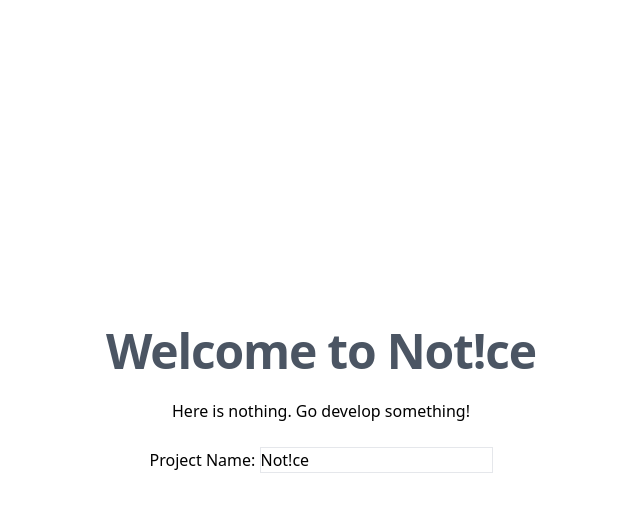
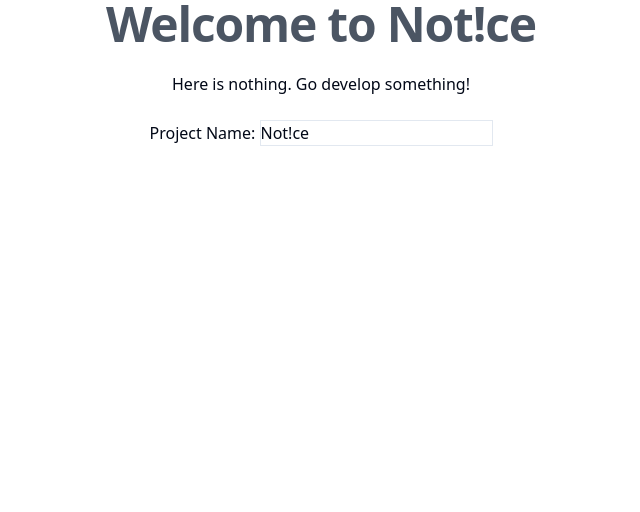
Before and after one commit to notice-project/notice, a SvelteKit app: page / in a window 1280 px wide. Shown: the top 512 px of the page, without its empty margins (319-959 px from the left). Built offline with nearby package versions, Linux system fonts and the light colour scheme.

Commit message:
➕ init shadcn (#15)

```diff
--- a/package.json
+++ b/package.json
@@ -35,6 +35,10 @@
   },
   "type": "module",
   "dependencies": {
-    "lucide-svelte": "^0.298.0"
+    "bits-ui": "^0.11.8",
+    "clsx": "^2.0.0",
+    "lucide-svelte": "^0.298.0",
+    "tailwind-merge": "^2.2.0",
+    "tailwind-variants": "^0.1.19"
   }
 }
--- a/src/app.css
+++ b/src/app.css
@@ -3,9 +3,76 @@
 @tailwind utilities;
 
 @layer base {
-  html,
-  body,
-  #__root {
-    @apply h-full w-full;
+  :root {
+    --background: 0 0% 100%;
+    --foreground: 222.2 84% 4.9%;
+
+    --muted: 210 40% 96.1%;
+    --muted-foreground: 215.4 16.3% 46.9%;
+
+    --popover: 0 0% 100%;
+    --popover-foreground: 222.2 84% 4.9%;
+
+    --card: 0 0% 100%;
+    --card-foreground: 222.2 84% 4.9%;
+
+    --border: 214.3 31.8% 91.4%;
+    --input: 214.3 31.8% 91.4%;
+
+    --primary: 222.2 47.4% 11.2%;
+    --primary-foreground: 210 40% 98%;
+
+    --secondary: 210 40% 96.1%;
+    --secondary-foreground: 222.2 47.4% 11.2%;
+
+    --accent: 210 40% 96.1%;
+    --accent-foreground: 222.2 47.4% 11.2%;
+
+    --destructive: 0 72.2% 50.6%;
+    --destructive-foreground: 210 40% 98%;
+
+    --ring: 222.2 84% 4.9%;
+
+    --radius: 0.5rem;
+  }
+
+  .dark {
+    --background: 222.2 84% 4.9%;
+    --foreground: 210 40% 98%;
+
+    --muted: 217.2 32.6% 17.5%;
+    --muted-foreground: 215 20.2% 65.1%;
+
+    --popover: 222.2 84% 4.9%;
+    --popover-foreground: 210 40% 98%;
+
+    --card: 222.2 84% 4.9%;
+    --card-foreground: 210 40% 98%;
+
+    --border: 217.2 32.6% 17.5%;
+    --input: 217.2 32.6% 17.5%;
+
+    --primary: 210 40% 98%;
+    --primary-foreground: 222.2 47.4% 11.2%;
+
+    --secondary: 217.2 32.6% 17.5%;
+    --secondary-foreground: 210 40% 98%;
+
+    --accent: 217.2 32.6% 17.5%;
+    --accent-foreground: 210 40% 98%;
+
+    --destructive: 0 62.8% 30.6%;
+    --destructive-foreground: 210 40% 98%;
+
+    --ring: hsl(212.7, 26.8%, 83.9);
   }
 }
+
+@layer base {
+  * {
+    @apply border-border;
+  }
+  body {
+    @apply bg-background text-foreground;
+  }
+}
--- a/tailwind.config.ts
+++ b/tailwind.config.ts
@@ -1,9 +1,64 @@
-import type { Config } from "tailwindcss";
+import { fontFamily } from "tailwindcss/defaultTheme";
 
-export default {
-  content: ["./src/**/*.{html,js,ts,svelte}"],
+/** @type {import('tailwindcss').Config} */
+const config = {
+  darkMode: ["class"],
+  content: ["./src/**/*.{html,js,svelte,ts}"],
+  safelist: ["dark"],
   theme: {
-    extend: {},
+    container: {
+      center: true,
+      padding: "2rem",
+      screens: {
+        "2xl": "1400px",
+      },
+    },
+    extend: {
+      colors: {
+        border: "hsl(var(--border) / <alpha-value>)",
+        input: "hsl(var(--input) / <alpha-value>)",
+        ring: "hsl(var(--ring) / <alpha-value>)",
+        background: "hsl(var(--background) / <alpha-value>)",
+        foreground: "hsl(var(--foreground) / <alpha-value>)",
+        primary: {
+          DEFAULT: "hsl(var(--primary) / <alpha-value>)",
+          foreground: "hsl(var(--primary-foreground) / <alpha-value>)",
+        },
+        secondary: {
+          DEFAULT: "hsl(var(--secondary) / <alpha-value>)",
+          foreground: "hsl(var(--secondary-foreground) / <alpha-value>)",
+        },
+        destructive: {
+          DEFAULT: "hsl(var(--destructive) / <alpha-value>)",
+          foreground: "hsl(var(--destructive-foreground) / <alpha-value>)",
+        },
+        muted: {
+          DEFAULT: "hsl(var(--muted) / <alpha-value>)",
+          foreground: "hsl(var(--muted-foreground) / <alpha-value>)",
+        },
+        accent: {
+          DEFAULT: "hsl(var(--accent) / <alpha-value>)",
+          foreground: "hsl(var(--accent-foreground) / <alpha-value>)",
+        },
+        popover: {
+          DEFAULT: "hsl(var(--popover) / <alpha-value>)",
+          foreground: "hsl(var(--popover-foreground) / <alpha-value>)",
+        },
+        card: {
+          DEFAULT: "hsl(var(--card) / <alpha-value>)",
+          foreground: "hsl(var(--card-foreground) / <alpha-value>)",
+        },
+      },
+      borderRadius: {
+        lg: "var(--radius)",
+        md: "calc(var(--radius) - 2px)",
+        sm: "calc(var(--radius) - 4px)",
+      },
+      fontFamily: {
+        sans: [...fontFamily.sans],
+      },
+    },
   },
-  plugins: [],
-} satisfies Config;
+};
+
+export default config;
```
Also changed, not shown: components.json (added), 1 other file (tests, documents, lock files or other folders).
